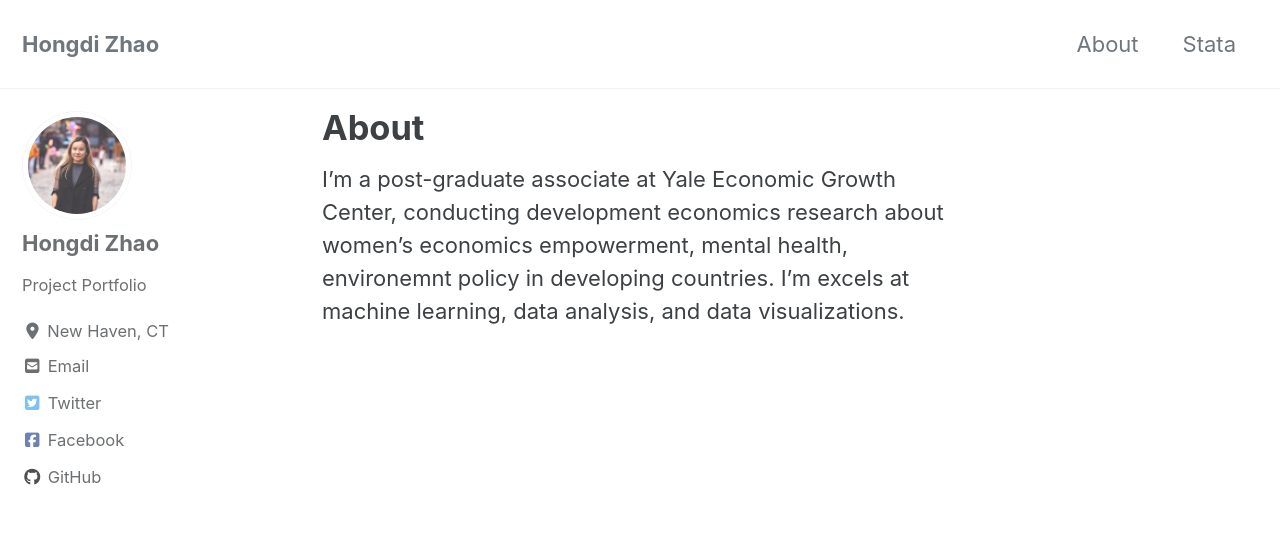
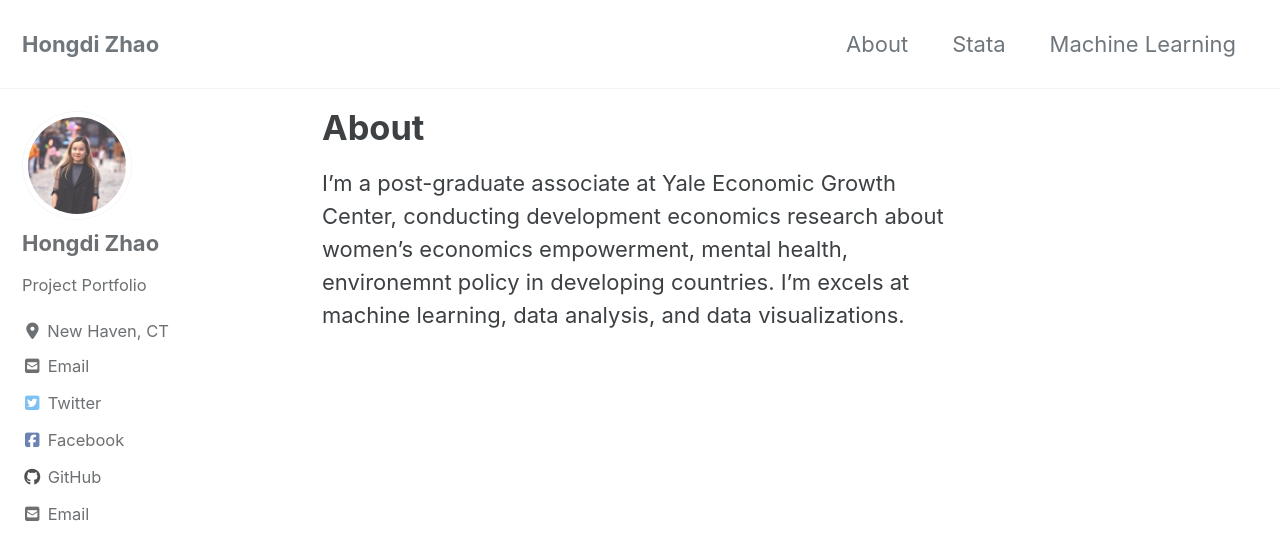
Before and after one commit to alisa0423/hongdi-zhao.github.io, a Jekyll site: the page built from _pages/about.md, in a window 1280 px wide and 900 px high. Shown: the top 560 px of the window. Built offline with Jekyll 4.4.1, drawn with Linux system fonts in a browser that asks for light colours; cached includes are drawn as plain includes; nearby versions of some CDN libraries; some of the changed lines change nothing that is shown.

Commit message:
add pages

```diff
--- a/_config.yml
+++ b/_config.yml
@@ -21,7 +21,7 @@
 subtitle                 : # site tagline that appears below site title in masthead
 name                     : "Hongdi Zhao"
 description              : "Project Portfolio"
-url                      : # the base hostname & protocol for your site e.g. "https://mmistakes.github.io"
+url                      : https://hongdi-zhao.github.io # the base hostname & protocol for your site e.g. "https://mmistakes.github.io"
 baseurl                  : # the subpath of your site, e.g. "/blog"
 repository               : # GitHub username/repo-name e.g. "mmistakes/minimal-mistakes"
 teaser                   : # path of fallback teaser image, e.g. "/assets/images/500x300.png"
@@ -97,7 +97,7 @@
   avatar           : "/images/Boston.jpg" # path of avatar image, e.g. "/assets/images/bio-photo.jpg"
   bio              : "Project Portfolio"
   location         : "New Haven, CT"
-  email            :
+  email            : alisa.hdzhao@gmail.com
   links:
     - label: "Email"
       icon: "fas fa-fw fa-envelope-square"
@@ -287,3 +287,12 @@
     values:
       layout: single
       author_profile: true
+
+
+  # _pages
+  - scope:
+      path: ""
+      type: pages
+    values:
+      layout: archive
+      author_profile: true
--- a/_data/navigation.yml
+++ b/_data/navigation.yml
@@ -4,7 +4,7 @@
     url: /about/
   - title: "Stata"
     url: /stata/
-  # - title: "Sample Collections"
-  #   url: /collection-archive/
+  - title: "Machine Learning"
+    url: /machine-learning/
   # - title: "Sitemap"
   #   url: /sitemap/
```
